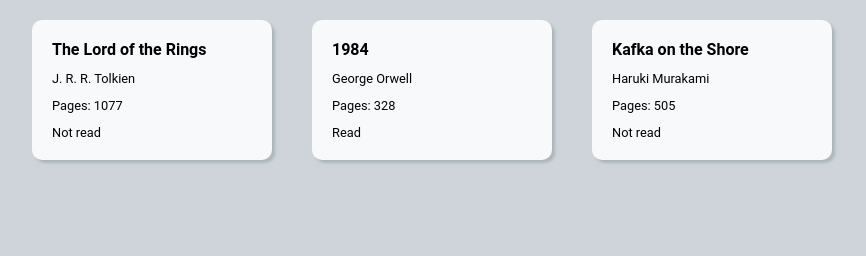
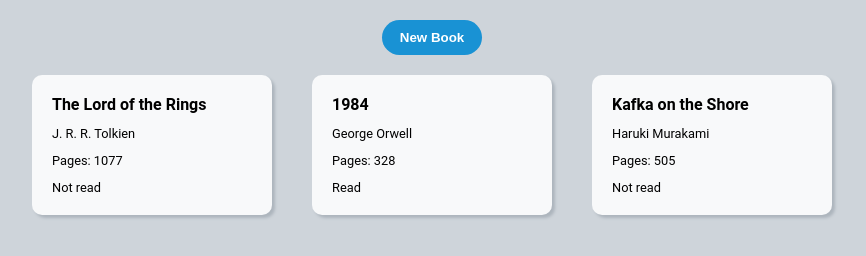
Before and after one commit to Accany1/odin-library, a plain HTML site: page index.html in a window 1280 px wide. Shown: the whole page, without its empty margins (208-1074 px from the left). Drawn offline with Linux system fonts and the light colour scheme.

Commit message:
added a button and styles to add books

```diff
--- a/index.html
+++ b/index.html
@@ -7,9 +7,10 @@
     <title>Document</title>
 </head>
 <body>
-    <div id="main">
-
+    <div class="button">
+        <button>New Book</button>
     </div>
+    <div id="main"></div>
     <script src="javascript.js"></script>
 </body>
 </html>
--- a/styles.css
+++ b/styles.css
@@ -2,6 +2,23 @@ body {
     background-color: #ced4da;
     margin: 0px;
     font-family: 'Roboto', system-ui,-apple-system, BlinkMacSystemFont,Arial, sans-serif;
+}
+
+.button {
+    display: flex;
+    justify-content: center;
+    margin-top: 20px;
+
+}
+
+button {
+    height: 35px;
+    width: 100px;
+    border: 0;
+    border-radius: 20px;
+    font-weight: bold;
+    color: white;
+    background-color: #1992D4;
 }
 
 #main {
```
